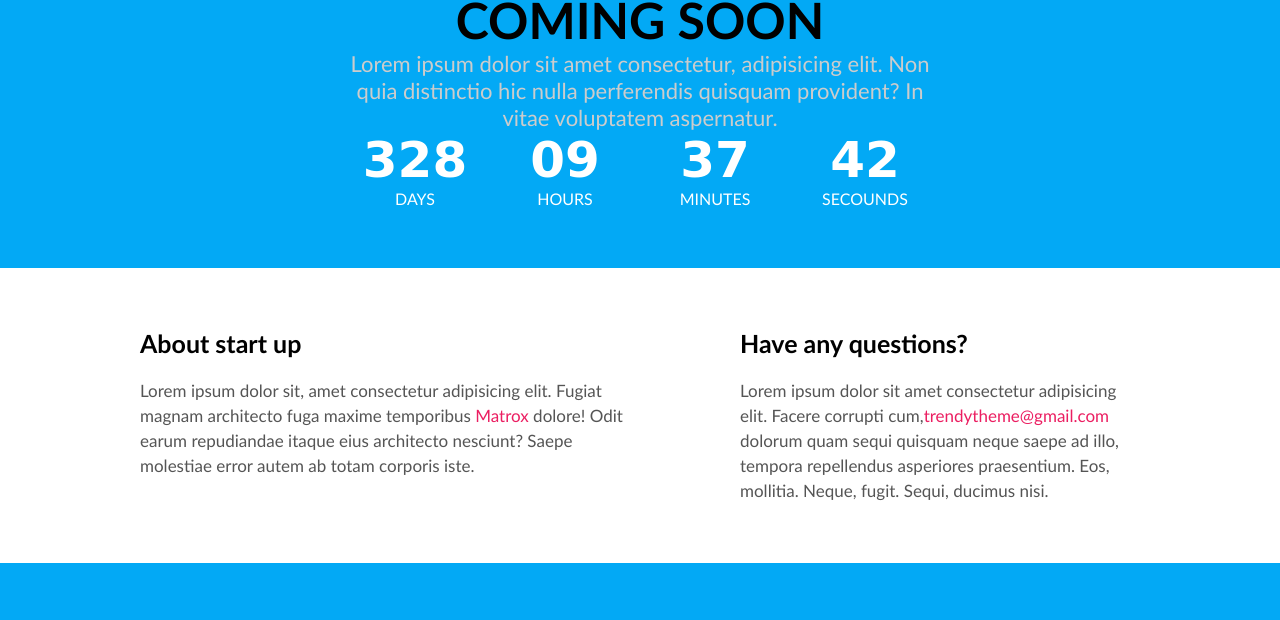
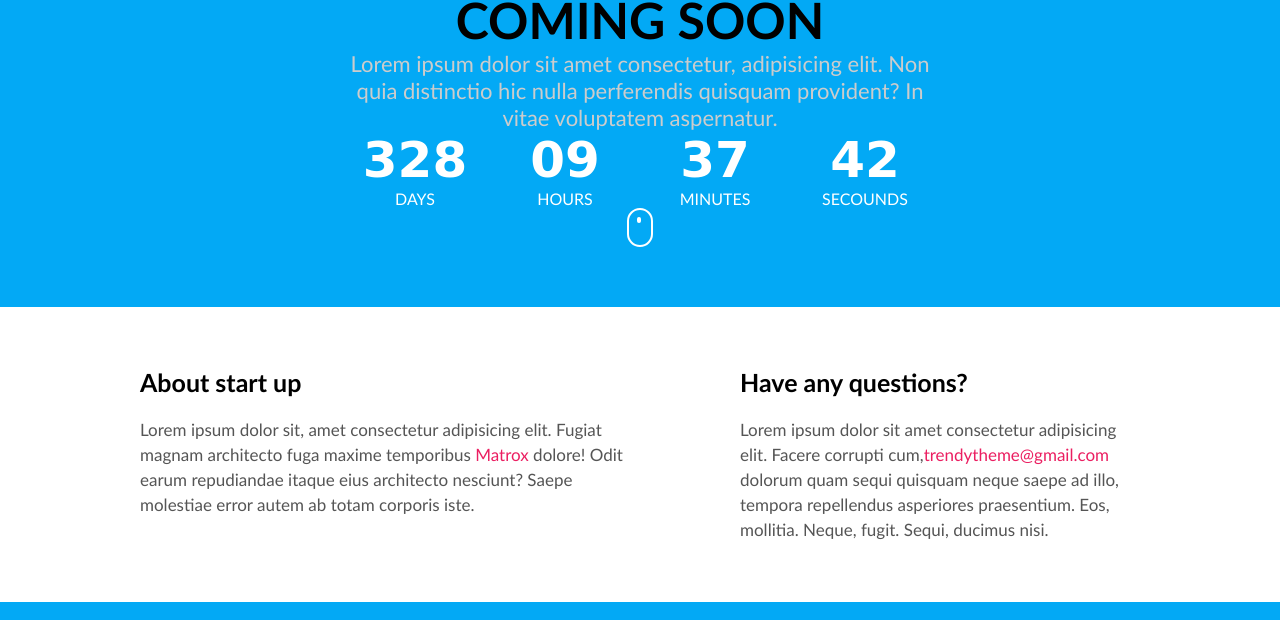
Before and after one commit to KetleriusLinas/55-grupe-coming-soon, a website: page index.html in a window 1280 px wide. Shown: the part 110-730 px from the top of the page. Drawn offline with Linux system fonts and the light colour scheme.

Commit message:
mouse static design

```diff
--- /dev/null
+++ b/css/components/mouse.css
@@ -0,0 +1,18 @@
+.mouse {
+    font-size: 13px;
+    width: 2em;
+    height: 3em;
+    border: 0.2em solid #fff;
+    border-radius: 1em;
+}
+
+.mouse::after {
+    content: '';
+    display: block;
+    width: 0.3em;
+    height: 0.5em;
+    margin-left: 0.65em;
+    margin-top: 0.5em;
+    background-color: #fff;
+    border-radius: 0.15em;
+}
--- a/index.html
+++ b/index.html
@@ -16,6 +16,7 @@
     <link rel="stylesheet" href="./css/pages/coming-soon.css">
     <link rel="stylesheet" href="./css/components/layout.css">
     <link rel="stylesheet" href="./css/components/clock.css">
+    <link rel="stylesheet" href="./css/components/mouse.css">
 
 
 </head>
@@ -44,6 +45,7 @@
             </div>
         </div>
     </div>
+    <div class="mouse"></div>
 </header>
 
 <main class="container">
```
